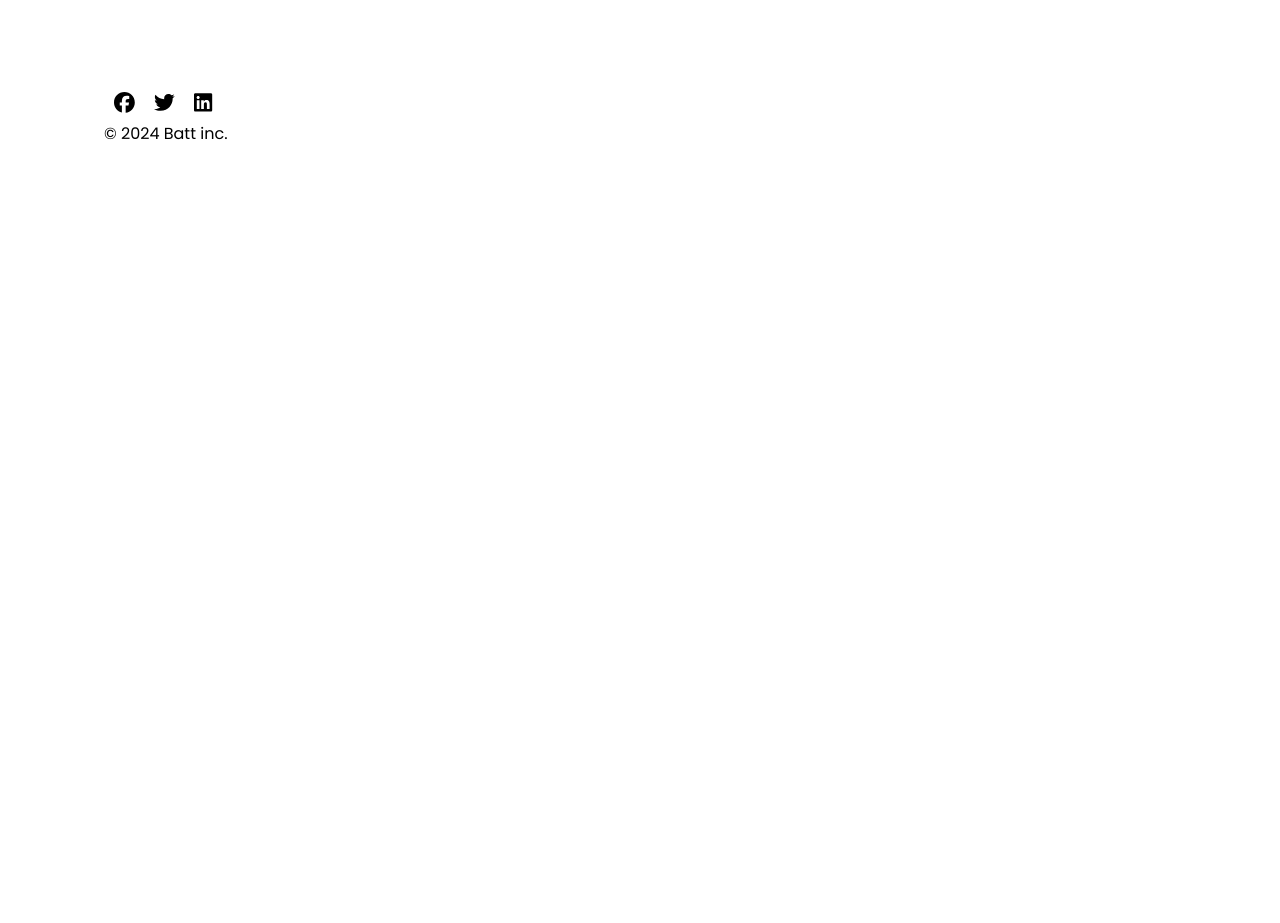
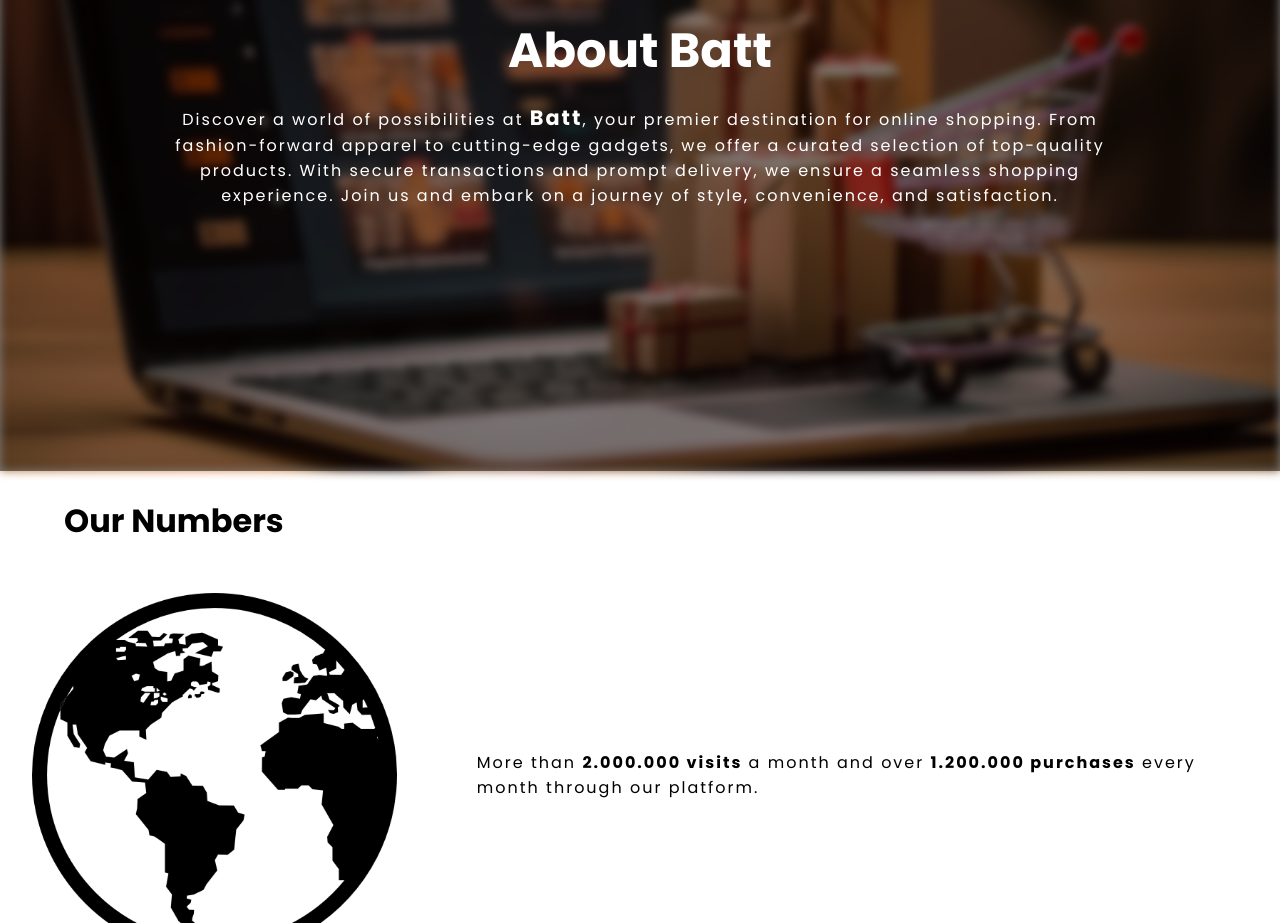
Before and after one commit to sebaslozano99/secondEcommerce, a React (Vite) app: page /about in a window 1280 px wide. Shown: the part 329-1252 px from the top of the page. Before the commit the page ends 800 px from the top, so only its background shows below. Built offline with nearby package versions, Linux system fonts and the light colour scheme; no server answers.

Commit message:
Second commit

```diff
--- a/src/App.jsx
+++ b/src/App.jsx
@@ -4,6 +4,7 @@
 import Header from "./components/header/Header";
 import Footer from "./components/footer/Footer";
 import Products from "./pages/products/Products";
+import About from "./pages/about/About";
 
 
 
@@ -18,7 +19,7 @@
             <Route path="products/:id" element={ <p>Product Page</p> } />
           </Route>
           <Route path="login" element={ <div>log in page</div> } />
-          <Route path="about" element={ <div>About</div> } />
+          <Route path="about" element={ <About /> } />
           <Route path="checkout" element={ <div>Check Out</div> } />
           <Route path="*" element={ <div>Not Found :c</div> } />
         </Routes>
--- a/src/components/filter/Filter.jsx
+++ b/src/components/filter/Filter.jsx
@@ -15,10 +15,10 @@
 
 
 const Filter = () => {
-  const { dataFromApi, dispatch } = UseProductContext();
+  const { dataFromApi, category, dispatch } = UseProductContext();
   const ref = useRef(null);
-  const [searchParams, setSearchParams] = useSearchParams({category: "smartphones", price: "0"});
-  const category = searchParams.get("category");
+  const [searchParams, setSearchParams] = useSearchParams({category: category, price: "0"});
+  const categoryUrl = searchParams.get("category");
   const price = searchParams.get("price");
   const maxRangeInputProduct = maxRangeInput(dataFromApi);
 
@@ -38,6 +38,7 @@
   }
 
   function onChangeCategory(e){
+
     dispatch({type: "change/category", payload: e.target.value});
     setSearchParams(prev => {
       prev.set("category", e.target.value);
@@ -56,7 +57,7 @@
 
         <div className={styles.div} >
             <label id="category">Category</label>
-            <select id="category" value={category} onChange={(e) => onChangeCategory(e)} >
+            <select id="category" value={categoryUrl} onChange={(e) => onChangeCategory(e)} >
                 <option value="all">All</option>
                 <option value="smartphones">Smartphones</option>
                 <option value="laptops">laptops</option>
--- a/src/contexts/DataContext.jsx
+++ b/src/contexts/DataContext.jsx
@@ -62,7 +62,7 @@
 
 const DataContext = ({children}) => {
 
-  const [{dataFromApi, isLoading, cart, wishList, category, cartOpen}, dispatch ] = useReducer(reducer, initialValues);
+  const [{dataFromApi, isLoading, cart, wishList, cartOpen, category}, dispatch ] = useReducer(reducer, initialValues);
 
   useEffect(() => {
     async function fetchData(){
@@ -71,7 +71,7 @@
             const res = await fetch(`${BASE_URL}/category/${category}`);
             const data = await res.json();
             dispatch({type: "data/arrived", payload: data.products});
-            console.log(data.products);
+            // console.log(category);
         }
         catch(error){
             throw new Error(error);
@@ -89,6 +89,7 @@
         cart,
         wishList,
         cartOpen,
+        category,
         dispatch,
     }}>
         {children}
--- /dev/null
+++ b/src/pages/about/About.jsx
@@ -0,0 +1,27 @@
+import styles from "./About.module.css";
+
+
+const About = () => {
+  return (
+    <div>
+      <div className={styles.firstDiv} >
+        <h2>About Batt</h2>
+        <p>Discover a world of possibilities at <em>Batt</em>, your premier destination for online shopping. From fashion-forward apparel to cutting-edge gadgets, we offer a curated selection of top-quality products. With secure transactions and prompt delivery, we ensure a seamless shopping experience. Join us and embark on a journey of style, convenience, and satisfaction.  </p>
+        <img src="../../../public/IMAGES/dropshipping.jpg" alt="dropshipping-background" />
+      </div>
+
+      <div>
+        <div className={styles.secondDiv} >
+            <h4>Our Numbers</h4>
+
+            <div>
+                <img src="../../../public/IMAGES/earth.png" alt="planet earth" />
+                <p>More than <em>2.000.000 visits</em> a month and over <em> 1.200.000 purchases</em> every month through our platform.</p>
+            </div>
+        </div>
+      </div>
+    </div>
+  )
+}
+
+export default About
--- /dev/null
+++ b/src/pages/about/About.module.css
@@ -0,0 +1,82 @@
+.firstDiv {
+    width: 100%;
+    height: 90vh;
+    display: flex;
+    flex-direction: column;
+    justify-content: center;
+    align-items: center;
+    position: relative;
+    background-color: rgba(0, 0, 0, 0.5);
+    gap: 15px;
+}
+
+
+
+.firstDiv  img {
+    width: 100%;
+    height: 100%;
+    object-fit: cover;
+    position: absolute;
+    z-index: -1;
+    top: 0;
+    filter: blur(5px);
+}
+
+.firstDiv h2{
+    color: #fff;
+    font-size: 3em;
+    font-weight: bold;
+}
+
+.firstDiv p {
+    color: #fff;
+    text-align: center;
+    /* font-size: 1.1em; */
+    width: 75%;
+    letter-spacing: 2px;
+}
+
+.firstDiv p em{
+    font-weight: bold;
+    font-size: 1.3em;
+}
+
+
+
+
+/* SECOND DIV */
+
+.secondDiv {
+    /* border: 2px dashed rebeccapurple; */
+    min-height: 90vh;
+}
+
+.secondDiv h4 {
+    /* border: 2px dashed purple; */
+    padding: 0.8em 0.8em 0.5em 2em;
+    font-size: 2em;
+    font-weight: bold;
+}
+
+.secondDiv div {
+    /* border: 10px dotted red; */
+    display: flex;
+    align-items: center;
+    justify-content: space-around;
+    padding: 2em;
+    gap: 5em;
+}
+
+.secondDiv div img{
+    /* border: 5px solid green; */
+    width: 30%;
+}
+
+
+.secondDiv div p {
+    letter-spacing: 2px;
+}
+
+.secondDiv div p em {
+    font-weight: bold;
+}
--- a/src/pages/products/Products.jsx
+++ b/src/pages/products/Products.jsx
@@ -12,7 +12,6 @@
   const price = searchParams.get("price");
   const array = Array.from({length: 7});
 
-  console.log(array)
 
   return (
     <main className={styles.main} >
@@ -29,7 +28,7 @@
 
       <div className={styles.mainDiv} >
         {
-          array.map( index => <Loading key={index} /> )
+          array.map((element, index) => <Loading key={index} /> )
         }
       </div>
     }
```
Also changed, not shown: public/IMAGES/dropshipping.jpg (added), public/IMAGES/earth.png (added).
